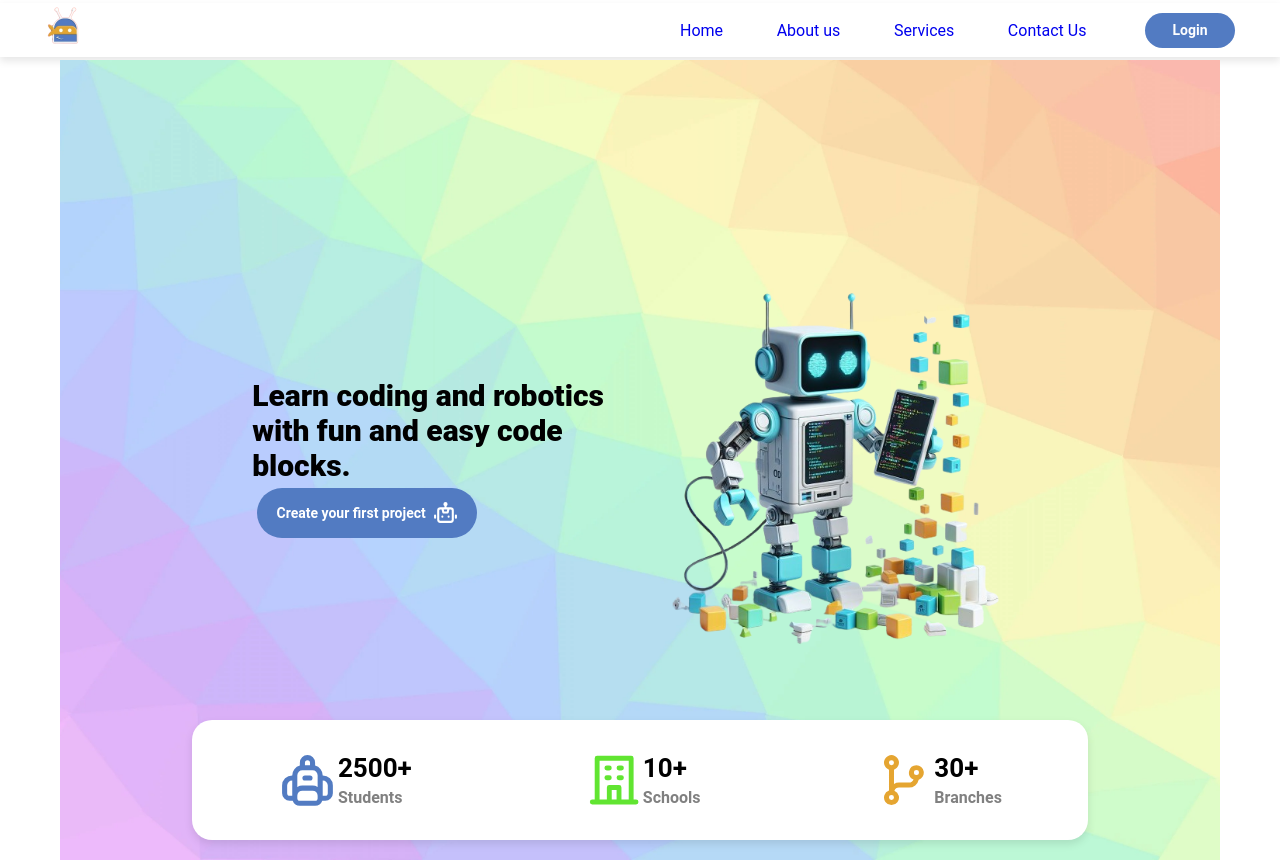
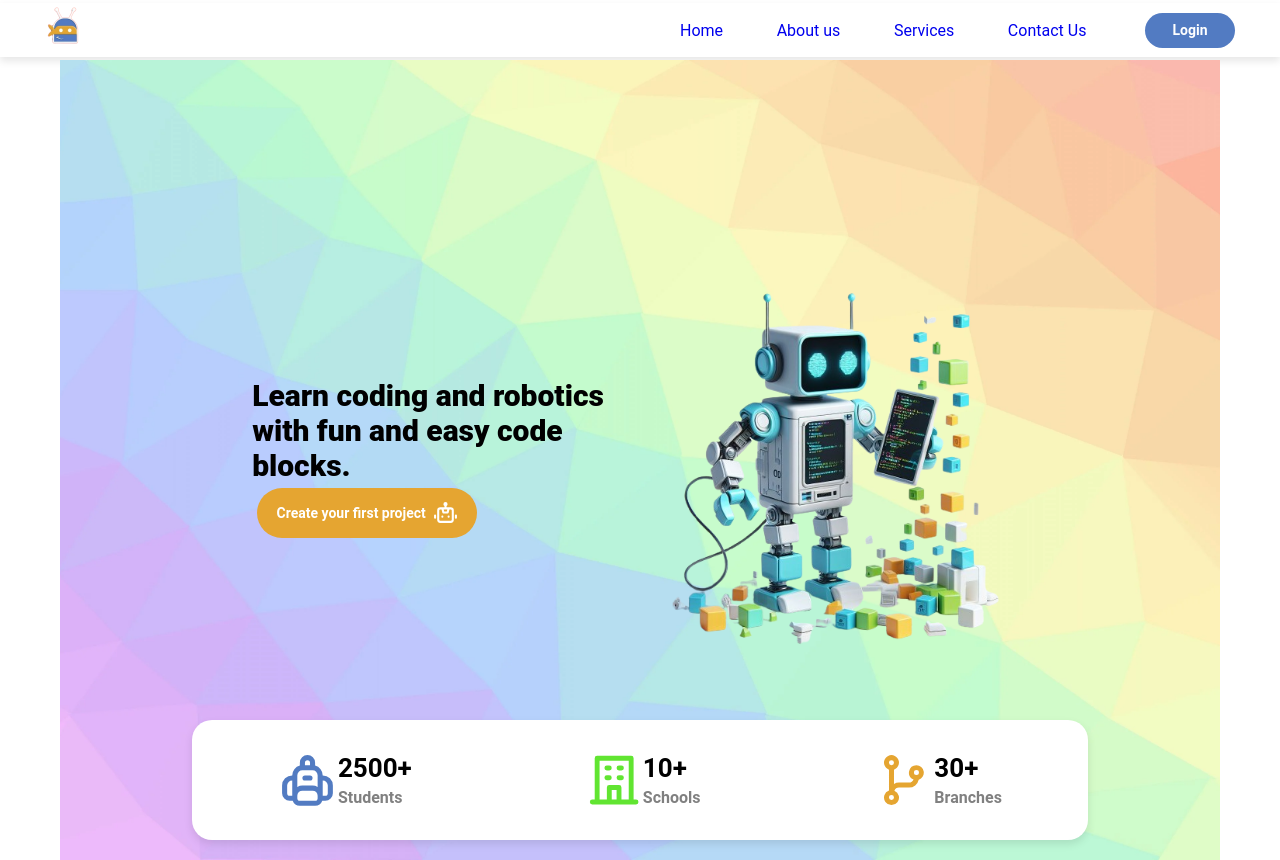
Before and after one commit to AhmadShamouka/ninjaco, a React (Create React App) app in the folder frontend/: page / in a window 1280 px wide. In both pictures the pointer is over the button "Create your first project". Built offline with nearby package versions, Linux system fonts and the light colour scheme.

Commit message:
frontend: Added hover to hero section button

```diff
--- a/frontend/src/pages/Landing/Landing.css
+++ b/frontend/src/pages/Landing/Landing.css
@@ -27,6 +27,9 @@
 .hero-text button {
   height: 50px;
   width: 220px;
+}
+.hero-text button:hover {
+  background-color: #e5a531;
 }
 .hero-info {
   position: absolute;
```
